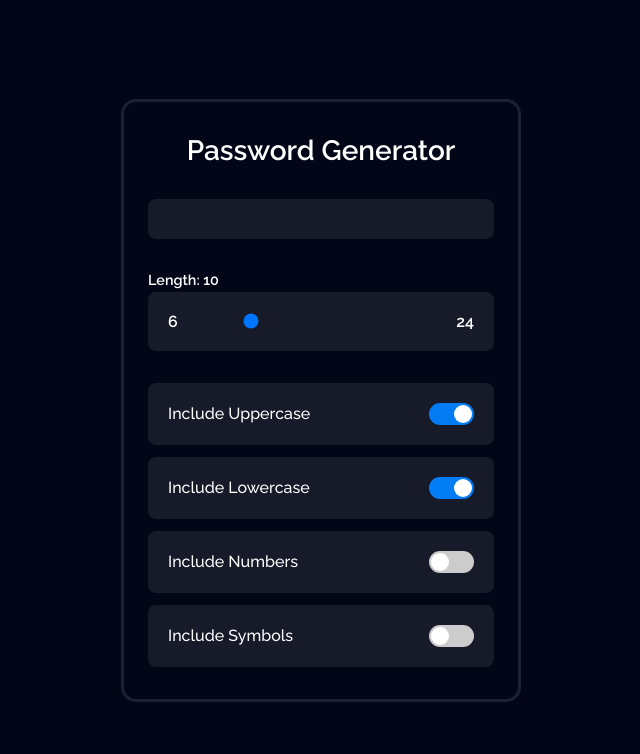
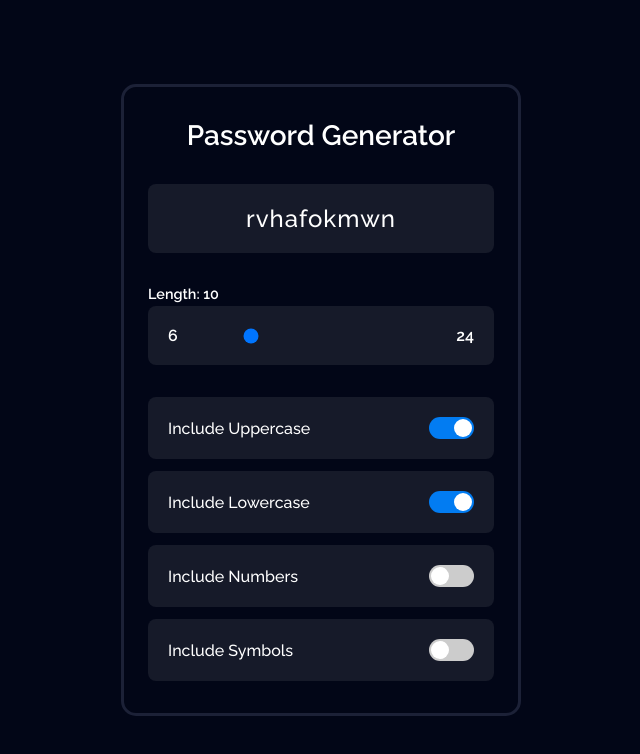
Before and after one commit to priyxansh/password-generator, a React (Vite) app: page / in a window 1280 px wide. Shown: the top 754 px of the page, without its empty margins (319-959 px from the left). Built offline with nearby package versions, Linux system fonts and the light colour scheme.

Commit message:
Added logic to generate passwords

```diff
--- a/src/components/PasswordGenerator.jsx
+++ b/src/components/PasswordGenerator.jsx
@@ -3,11 +3,27 @@ import "./css/PasswordGenerator.css";
 
 export default function PasswordGenerator() {
     const [length, setLength] = useState(10);
+    const [password, setPassword] = useState("");
     const [options, setOptions] = useState([
-        { title: "Uppercase", checked: true, id: 0 },
-        { title: "Lowercase", checked: true, id: 1 },
-        { title: "Numbers", checked: false, id: 2 },
-        { title: "Symbols", checked: false, id: 3 },
+        {
+            title: "Uppercase",
+            checked: true,
+            id: 0,
+            template: "ABCDEFGHIJKLMNOPQRSTUVWXYZ",
+        },
+        {
+            title: "Lowercase",
+            checked: true,
+            id: 1,
+            template: "abcdefghijklmnopqrstuvwxyz",
+        },
+        { title: "Numbers", checked: false, id: 2, template: "0123456789" },
+        {
+            title: "Symbols",
+            checked: false,
+            id: 3,
+            template: "!\"#$%&'()*+,-./:;<=>?@[\\]^_`{|}~",
+        },
     ]);
 
     const sliderChangeHandler = (e) => {
@@ -19,13 +35,32 @@ export default function PasswordGenerator() {
         const temp = tempOptions.find((option) => option.id === id);
         temp.checked = !temp.checked;
         setOptions(tempOptions);
-        console.log(options);
     };
+
+    useEffect(() => {
+        let template = "";
+        let tempPassword = "";
+
+        options.forEach((option) => {
+            if (option.checked) {
+                template += option.template;
+            }
+        });
+
+        for (let i = 0; i < length; i++) {
+            tempPassword +=
+                template[Math.floor(Math.random() * template.length)];
+        }
+
+        setPassword(tempPassword);
+    }, [length, options]);
 
     return (
         <section className="container">
             <h1>Password Generator</h1>
-            <div className="display cell"></div>
+            <div className="display cell">
+                <span className="password">{password}</span>
+            </div>
             <LengthSlider length={length} onChange={sliderChangeHandler} />
             <div className="settings-wrapper">
                 <div className="options-container">
@@ -45,20 +80,20 @@ export default function PasswordGenerator() {
 
 const LengthSlider = ({ length, onChange }) => {
     const [maxLength, setMaxLength] = useState(24);
-
-    const inputRef = useRef();
+    const inputRef = useRef("");
 
     const inputScrollHandler = (e) => {
         e.preventDefault();
     };
 
     useEffect(() => {
+        // let element = inputRef.current
         inputRef.current.addEventListener("wheel", inputScrollHandler);
 
         return () => {
             inputRef.current.removeEventListener("wheel", inputScrollHandler);
         };
-    }, []);
+    });
 
     return (
         <div className="length-wrapper">
--- a/src/components/css/PasswordGenerator.css
+++ b/src/components/css/PasswordGenerator.css
@@ -116,3 +116,15 @@
 .switch input:checked + .switch-slider::before{
     translate: 23px;
 }
+
+.display{
+    display: flex;
+    justify-content: center;
+    align-items: center;
+    overflow-x: scroll;
+}
+.display span{
+    font-size: 1.5rem;
+    font-weight: 500;
+    letter-spacing: 1px;
+}
```
